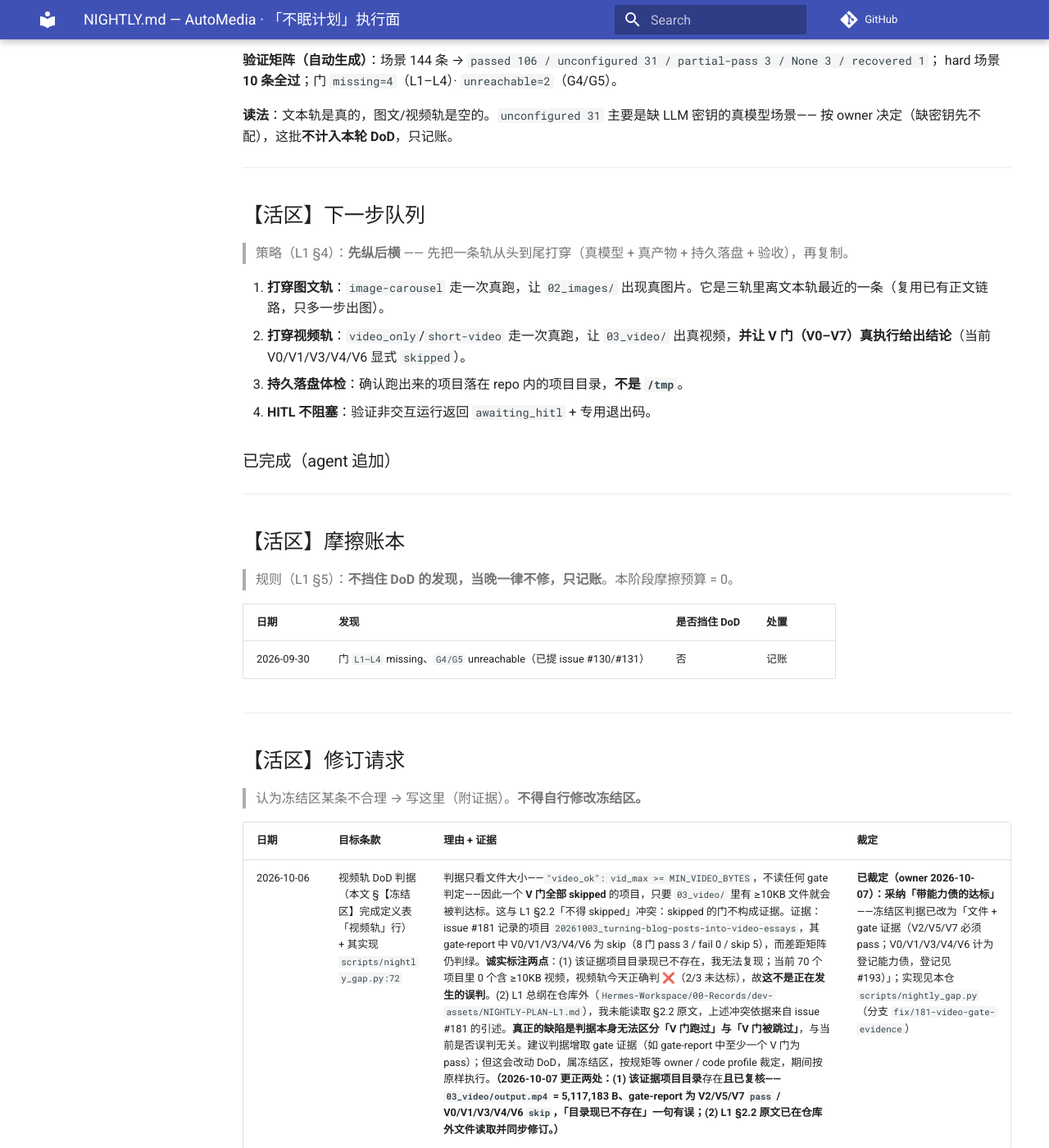
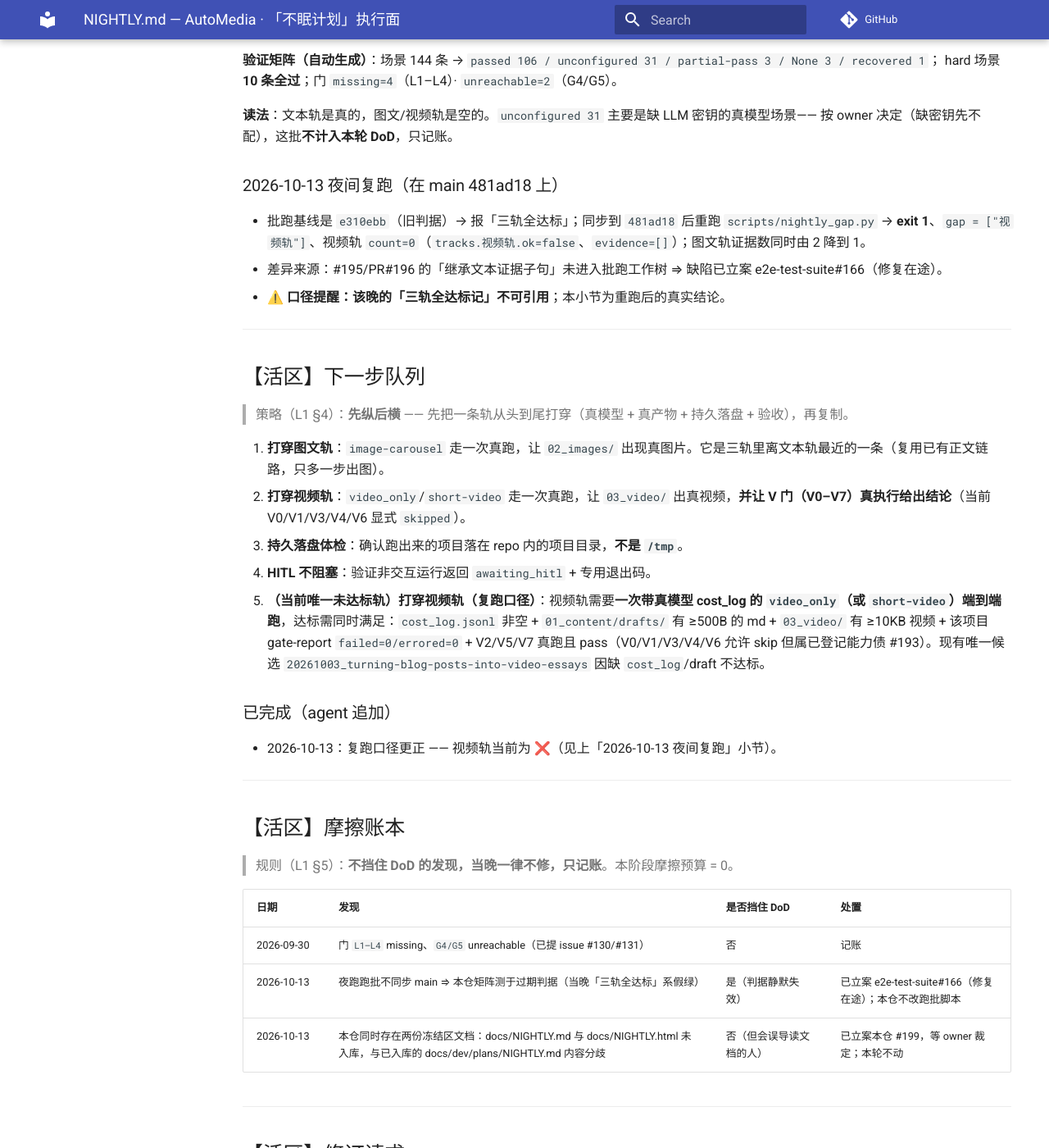
Before and after one commit to 1StepMore/AutoMedia, an MkDocs documentation site: the page built from docs/dev/plans/NIGHTLY.md, in a window 1280 px wide and 1400 px high, scrolled down 2626 px. Shown: the whole window at 82% size. Built offline with MkDocs 1.6.1 and Material for MkDocs 9.7.7, drawn with Linux system fonts in a browser that asks for light colours; comment, search, counter and statistics services are not loaded.

Commit message:
chore(nightly): record the 2026-10-13 rerun and the video-track gap (#166)
Signed-off-by: Hermes Agent <hermes-agent@nousresearch.com>

```diff
--- a/docs/dev/plans/NIGHTLY.md
+++ b/docs/dev/plans/NIGHTLY.md
@@ -94,6 +94,12 @@ hard 场景 **10 条全过**；门 `missing=4`（L1–L4）· `unreachable=2`（
 **读法**：文本轨是真的，图文/视频轨是空的。`unconfigured 31` 主要是缺 LLM 密钥的真模型场景——
 按 owner 决定（缺密钥先不配），这批**不计入本轮 DoD**，只记账。
 
+### 2026-10-13 夜间复跑（在 main 481ad18 上）
+
+- 批跑基线是 `e310ebb`（旧判据）→ 报「三轨全达标」；同步到 `481ad18` 后重跑 `scripts/nightly_gap.py` → **exit 1**、`gap = ["视频轨"]`、视频轨 `count=0`（`tracks.视频轨.ok=false`、`evidence=[]`）；图文轨证据数同时由 2 降到 1。
+- 差异来源：#195/PR#196 的「继承文本证据子句」未进入批跑工作树 ⇒ 缺陷已立案 e2e-test-suite#166（修复在途）。
+- ⚠️ **口径提醒：该晚的「三轨全达标记」不可引用**；本小节为重跑后的真实结论。
+
 ---
 
 ## 【活区】下一步队列
@@ -104,8 +110,11 @@ hard 场景 **10 条全过**；门 `missing=4`（L1–L4）· `unreachable=2`（
 2. **打穿视频轨**：`video_only`/`short-video` 走一次真跑，让 `03_video/` 出真视频，**并让 V 门（V0–V7）真执行给出结论**（当前 V0/V1/V3/V4/V6 显式 `skipped`）。
 3. **持久落盘体检**：确认跑出来的项目落在 repo 内的项目目录，**不是 `/tmp`**。
 4. **HITL 不阻塞**：验证非交互运行返回 `awaiting_hitl` + 专用退出码。
+5. **（当前唯一未达标轨）打穿视频轨（复跑口径）**：视频轨需要**一次带真模型 cost_log 的 `video_only`（或 `short-video`）端到端跑**，达标需同时满足：`cost_log.jsonl` 非空 + `01_content/drafts/` 有 ≥500B 的 md + `03_video/` 有 ≥10KB 视频 + 该项目 gate-report `failed=0/errored=0` + V2/V5/V7 真跑且 pass（V0/V1/V3/V4/V6 允许 skip 但属已登记能力债 #193）。现有唯一候选 `20261003_turning-blog-posts-into-video-essays` 因缺 `cost_log`/draft 不达标。
 
 ### 已完成（agent 追加）
+
+- 2026-10-13：复跑口径更正 —— 视频轨当前为 ❌（见上「2026-10-13 夜间复跑」小节）。
 
 ---
 
@@ -116,6 +125,8 @@ hard 场景 **10 条全过**；门 `missing=4`（L1–L4）· `unreachable=2`（
 | 日期 | 发现 | 是否挡住 DoD | 处置 |
 |:---|:---|:---|:---|
 | 2026-09-30 | 门 `L1–L4` missing、`G4/G5` unreachable（已提 issue #130/#131） | 否 | 记账 |
+| 2026-10-13 | 夜跑跑批不同步 main ⇒ 本仓矩阵测于过期判据（当晚「三轨全达标」系假绿） | 是（判据静默失效） | 已立案 e2e-test-suite#166（修复在途）；本仓不改跑批脚本 |
+| 2026-10-13 | 本仓同时存在两份冻结区文档：docs/NIGHTLY.md 与 docs/NIGHTLY.html 未入库，与已入库的 docs/dev/plans/NIGHTLY.md 内容分歧 | 否（但会误导读文档的人） | 已立案本仓 #199，等 owner 裁定；本轮不动 |
 
 ---
 
```
